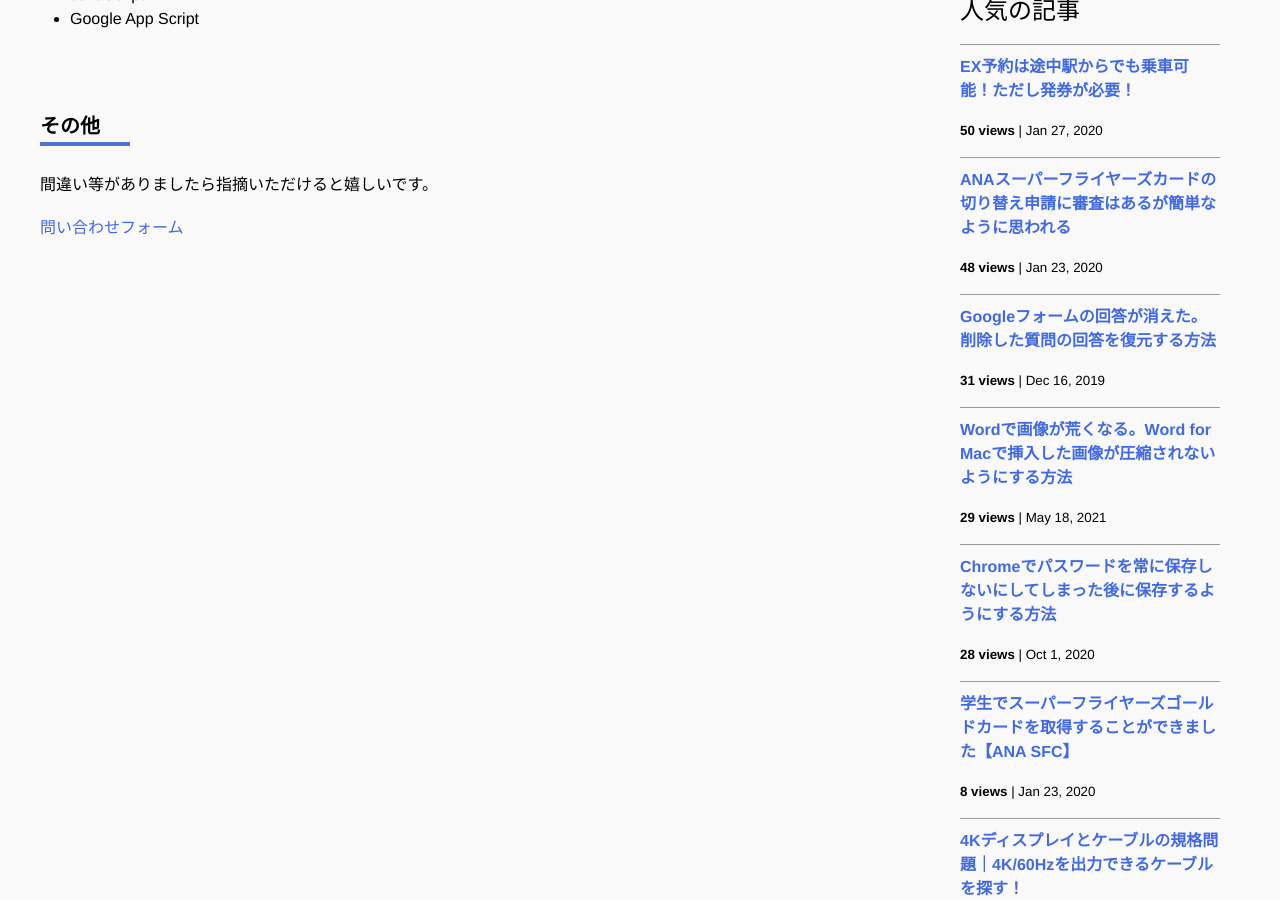
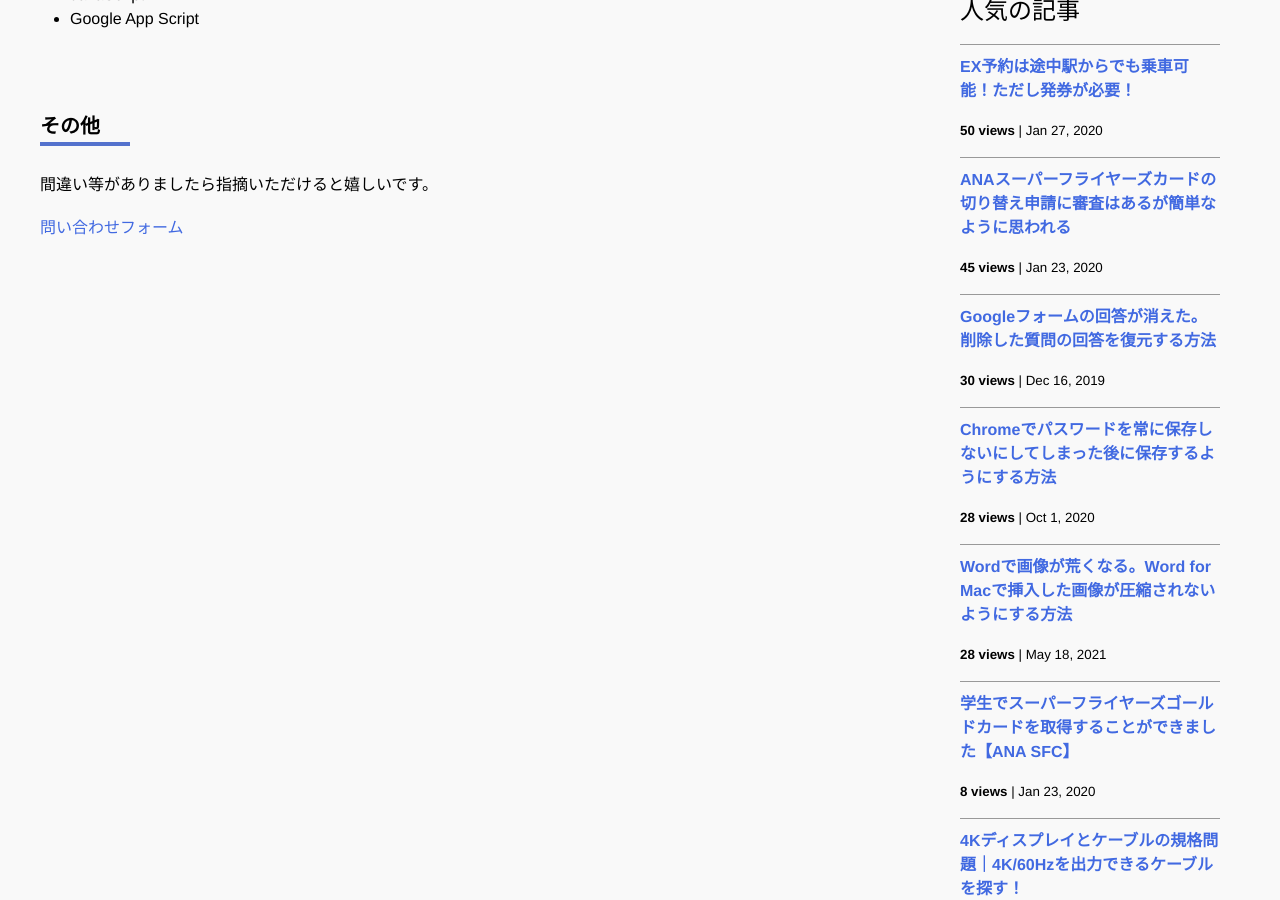
Before and after one commit to iwanaminami/shoyaiwaname, a Jekyll site: the page built from about.markdown, in a window 1280 px wide and 900 px high, scrolled down 830 px. Built offline with Jekyll 4.4.1, drawn with Linux system fonts in a browser that asks for light colours; nearby versions of some CDN libraries; comment, search, counter and statistics services are not loaded.

Commit message:
chore(ga): update _data/popularposts.yml 20260405-0052

```diff
--- a/_data/popularposts.yml
+++ b/_data/popularposts.yml
@@ -1,15 +1,15 @@
 side:
   - view: 50
     url: "/2020/01/27/ex-rideontheway.html"
-  - view: 48
+  - view: 45
     url: "/2020/01/23/sfc-judge.html"
-  - view: 31
+  - view: 30
     url: "/2019/12/16/restore-googleform.html"
-  - view: 29
-    url: "/2021/05/18/image-compression-word.html"
   - view: 28
     url: "/2020/10/01/googlepassword.html"
-  - view: 15
+  - view: 28
+    url: "/2021/05/18/image-compression-word.html"
+  - view: 13
     url: "/"
   - view: 8
     url: "/2020/01/23/sfcgold.html"
```
